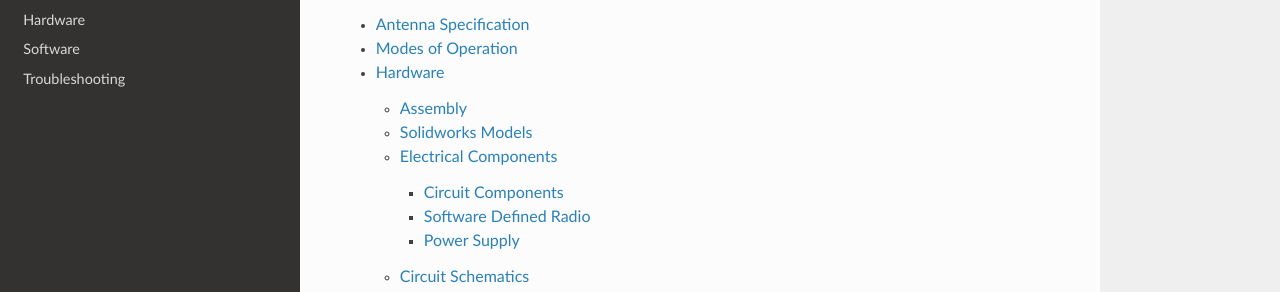
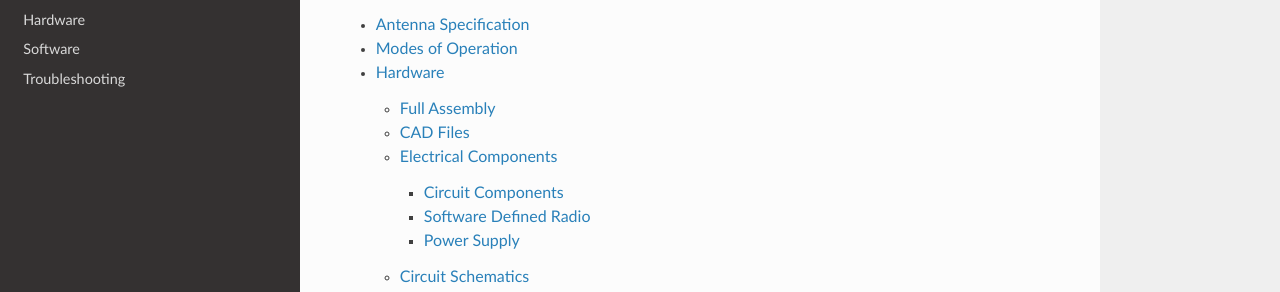
Before and after one commit to OcaJoy/AIConfigurableAntenna, a Sphinx documentation site: the page built from docs/source/index.rst, in a window 1280 px wide and 900 px high, scrolled down 1127 px. Shown: the part 159-451 px from the top of the window. Built offline with Sphinx 7.4.7 and the Read the Docs theme 2.0.0, drawn with Linux system fonts in a browser that asks for light colours.

Commit message:
Updated documentation

```diff
--- a/docs/source/hardware.rst
+++ b/docs/source/hardware.rst
@@ -1,12 +1,17 @@
 Hardware
 ========
 
-Assembly
---------
+Full Assembly
+-------------
+Click below for assembly instructions
+.. toctree::
+   :maxdepth: 2
+   :glob:
 
+   assembly
 
-Solidworks Models
------------------
+CAD Files
+---------
 
 
 Electrical Components
```
Also changed, not shown: other parts of docs/source/hardware.rst (+2 -1 lines), docs/source/assembly.rst (added, +12 -0 lines), 1 other file.
